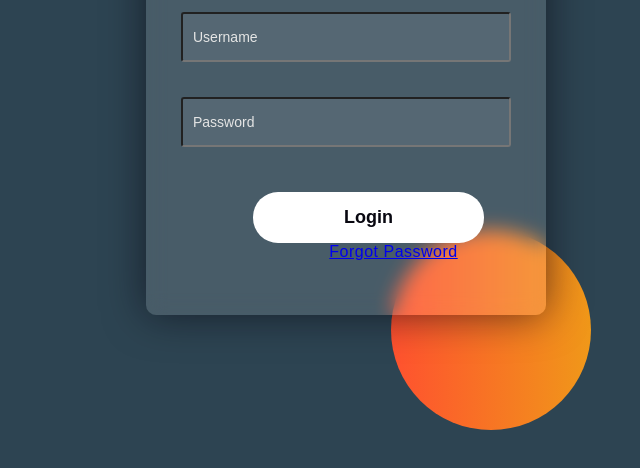
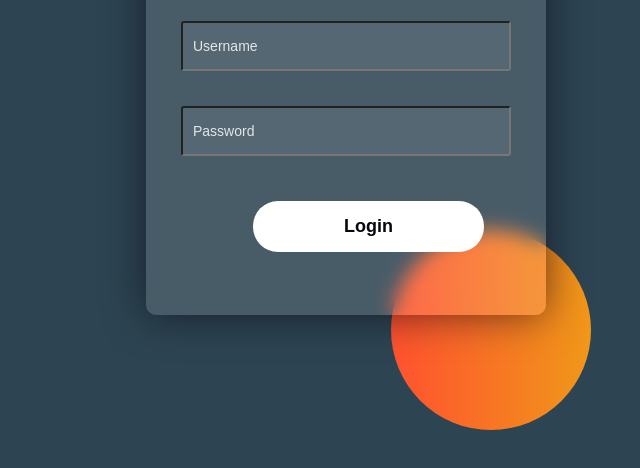
Before and after one commit to Antisocial-lite/Library-System, a plain HTML site: page stafflogin.html in a window 1280 px wide. Shown: the part 310-778 px from the top of the page, without its empty margins (294-934 px from the left). Drawn offline with Linux system fonts and the light colour scheme.

Commit message:
Update stafflogin.html

```diff
--- a/stafflogin.html
+++ b/stafflogin.html
@@ -38,7 +38,6 @@
         <input type="password" id="password" placeholder="Password" class="password" required>
         <p id="message"></p>
         <button onclick="staffLogin()" class="btn-stafflogin">Login</button>
-        <a href="staffreset.html" class="rst-link">Forgot Password</a>
     </div>
 
     <script type="module">
```
